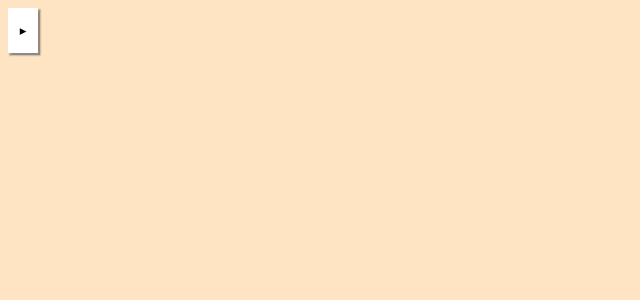
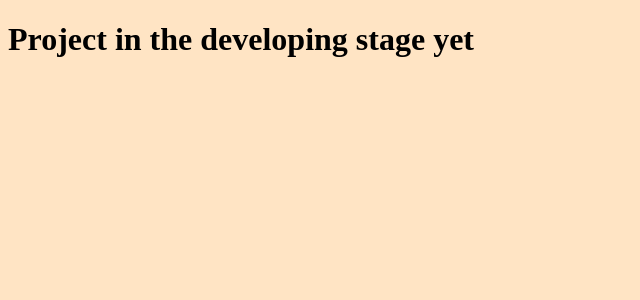
Before and after one commit to Rafhead/angular_first, an Angular app: page / in a window 1280 px wide. Shown: the top 300 px of the page, without its empty margins (0-640 px from the left). Built offline with nearby package versions, Linux system fonts and the light colour scheme.

Commit message:
Deleted menu button and two components for it.

```diff
--- a/src/app/app.component.html
+++ b/src/app/app.component.html
@@ -1 +1 @@
-<side-menu></side-menu>
+<h1>Project in the developing stage yet</h1>
--- a/src/app/app.module.ts
+++ b/src/app/app.module.ts
@@ -3,14 +3,10 @@ import { BrowserModule } from '@angular/platform-browser';
 
 import { AppRoutingModule } from './app-routing.module';
 import { AppComponent } from './app.component';
-import { SideMenuComponent } from './side-menu/side-menu.component';
-import { SideMenuBarComponent } from './side-menu-bar/side-menu-bar.component';
 
 @NgModule({
   declarations: [
-    AppComponent,
-    SideMenuComponent,
-    SideMenuBarComponent
+    AppComponent
   ],
   imports: [
     BrowserModule,
--- a/src/app/side-menu-bar/side-menu-bar.component.html
+++ /dev/null
@@ -1 +0,0 @@
-<p>side-menu-bar works!</p>
--- a/src/app/side-menu-bar/side-menu-bar.component.ts
+++ /dev/null
@@ -1,16 +0,0 @@
-import { style } from '@angular/animations';
-import { Component, OnInit } from '@angular/core';
-
-@Component({
-  selector: 'app-side-menu-bar',
-  templateUrl: './side-menu-bar.component.html',
-  styleUrls: ['./side-menu-bar.component.css']
-})
-export class SideMenuBarComponent implements OnInit {
-
-  constructor() { }
-
-  ngOnInit(): void {
-  }
-
-}
--- a/src/app/side-menu/side-menu.component.css
+++ /dev/null
@@ -1,8 +0,0 @@
-.menuButton{
-    background-color: white;
-    height: 45px;
-    width: 30px;
-    box-shadow: 1.6px 1.6px 1.6px 1px rgba(48, 44, 44, 0.5);
-    border-style: hidden;
-    cursor: pointer;
-}
--- a/src/app/side-menu/side-menu.component.html
+++ /dev/null
@@ -1 +0,0 @@
-<button class="menuButton" (click)="openSideMenu()">&#9656;</button>
--- a/src/app/side-menu/side-menu.component.ts
+++ /dev/null
@@ -1,30 +0,0 @@
-import { Component, OnInit } from '@angular/core';
-import { SideMenuBarComponent } from '../side-menu-bar/side-menu-bar.component';
-
-var opened:boolean;
-
-@Component({
-  selector: 'side-menu',
-  templateUrl: './side-menu.component.html',
-  styleUrls: ['./side-menu.component.css']
-})
-export class SideMenuComponent implements OnInit {
-
-  constructor() {
-  }
-
-  ngOnInit(): void {
-    opened = false;
-  }
-
-  openSideMenu(): void {
-    if(opened){
-
-    } else {
-
-    }
-    opened = !opened;
-    console.log(opened)
-  }
-
-}
```
Also changed, not shown: src/app/side-menu-bar/side-menu-bar.component.css (deleted), 2 other files (tests, documents, lock files or other folders).
